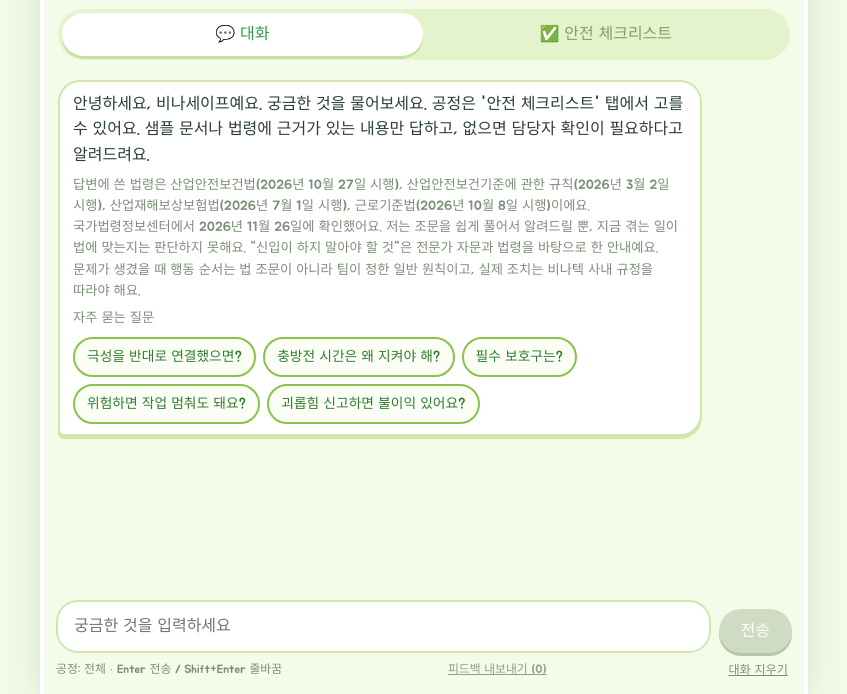
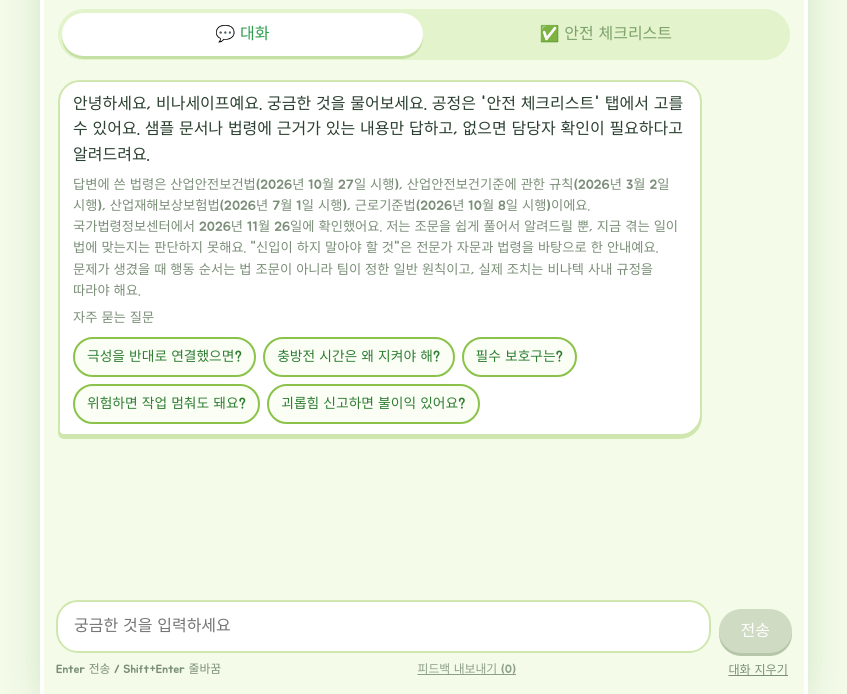
Before and after one commit to ok027800-collab/ni2-hackathon-team14-choi-changmin, a plain HTML site: page mock-seongho/index.html in a window 1280 px wide. Shown: the part 106-800 px from the top of the page, without its empty margins (216-1063 px from the left). Drawn offline with Linux system fonts and the light colour scheme.

Commit message:
대화 탭 좌측 하단 "공정: ..." 표시 제거

```diff
--- a/mock-seongho/index.html
+++ b/mock-seongho/index.html
@@ -212,7 +212,7 @@
       <textarea id="input" rows="1" placeholder="궁금한 것을 입력하세요" aria-label="질문 입력"></textarea>
       <button class="send" id="send" disabled>전송</button>
     </div>
-    <div class="tools"><span id="procLabel"><span id="procName">공정: 전체</span><span class="kbd-hint"> · Enter 전송 / Shift+Enter 줄바꿈</span></span><button id="clear" type="button">대화 지우기</button></div>
+    <div class="tools"><span id="procLabel"><span id="procName" hidden>공정: 전체</span><span class="kbd-hint">Enter 전송 / Shift+Enter 줄바꿈</span></span><button id="clear" type="button">대화 지우기</button></div>
   </div>
 </div>
 
```
